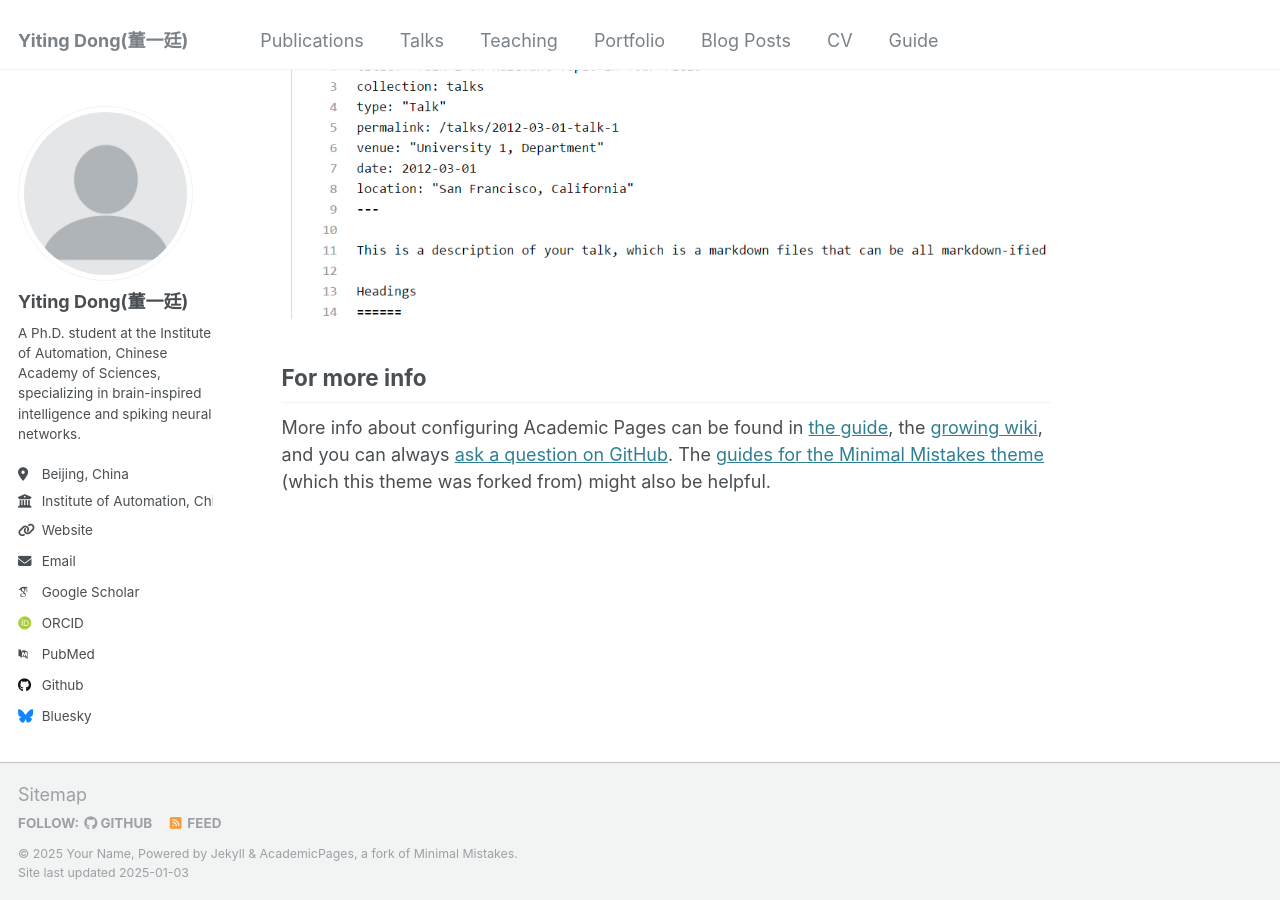
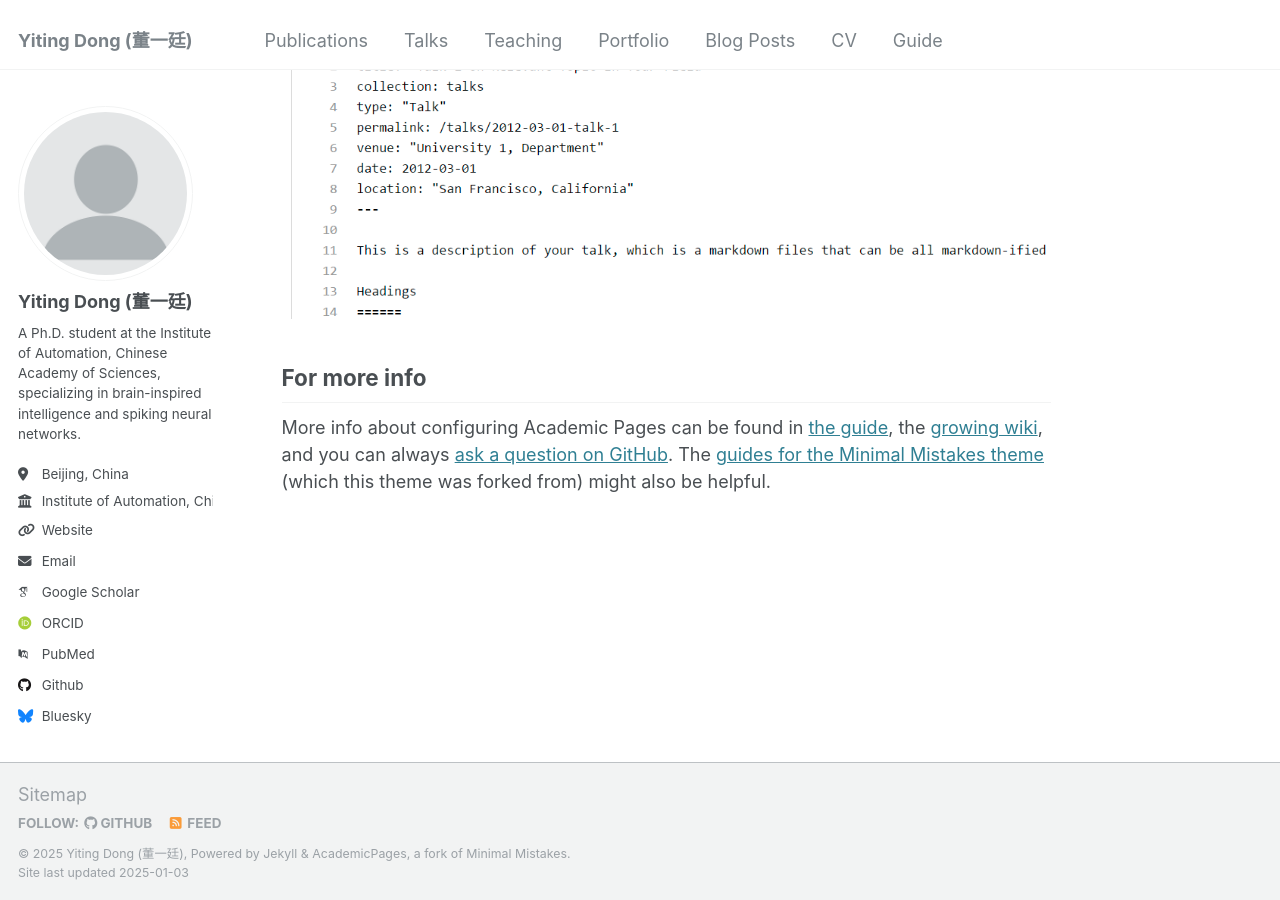
Before and after one commit to sunbaby01/sunbaby01.github.io, a Jekyll site: the page built from _pages/about.md, in a window 1280 px wide and 900 px high, scrolled down 2643 px. Built offline with Jekyll 4.4.1, drawn with Linux system fonts in a browser that asks for light colours; some web fonts are replaced.

Commit message:
Update _config.yml

```diff
--- a/_config.yml
+++ b/_config.yml
@@ -8,9 +8,9 @@
 
 # Basic Site Settings
 locale                   : "en-US"
-title                    : "Yiting Dong(董一廷)"
+title                    : "Yiting Dong (董一廷)"
 title_separator          : "-"
-name                     : &name "Your Name"
+name                     : &name "Yiting Dong (董一廷)"
 description              : &description "personal description"
 url                      : "https://sunbaby01.github.io" # the base hostname & protocol for your site e.g. "https://[your GitHub username].github.io"
 baseurl                  : "" # the subpath of your site, e.g. "/blog"
@@ -22,7 +22,7 @@ repository               : "academicpages/academicpages.github.io"
 author:
   # Biographic information
   avatar           : "profile.png"
-  name             : "Yiting Dong(董一廷)"
+  name             : "Yiting Dong (董一廷)"
   pronouns         : # example: "she/her"
   bio              : "A Ph.D. student at the Institute of Automation, Chinese Academy of Sciences, specializing in brain-inspired intelligence and spiking neural networks."
   location         : "Beijing, China"
```
